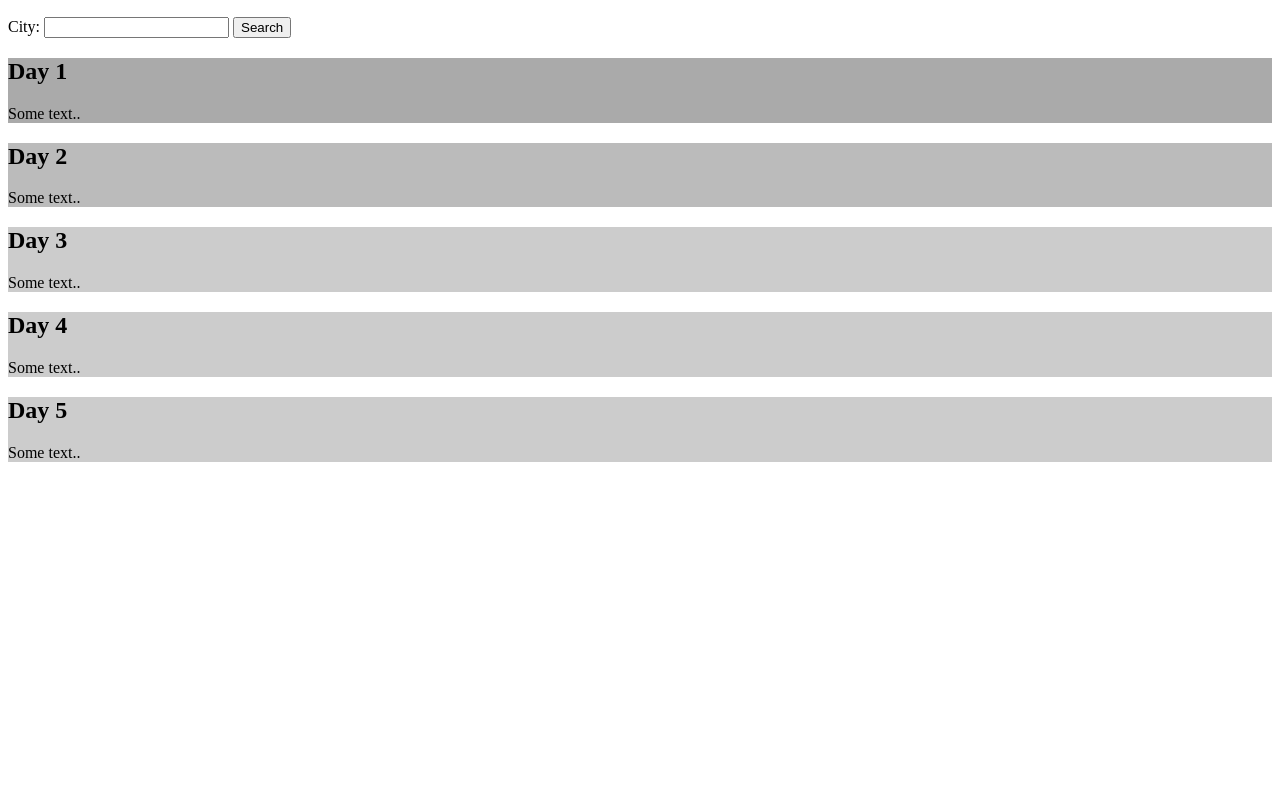
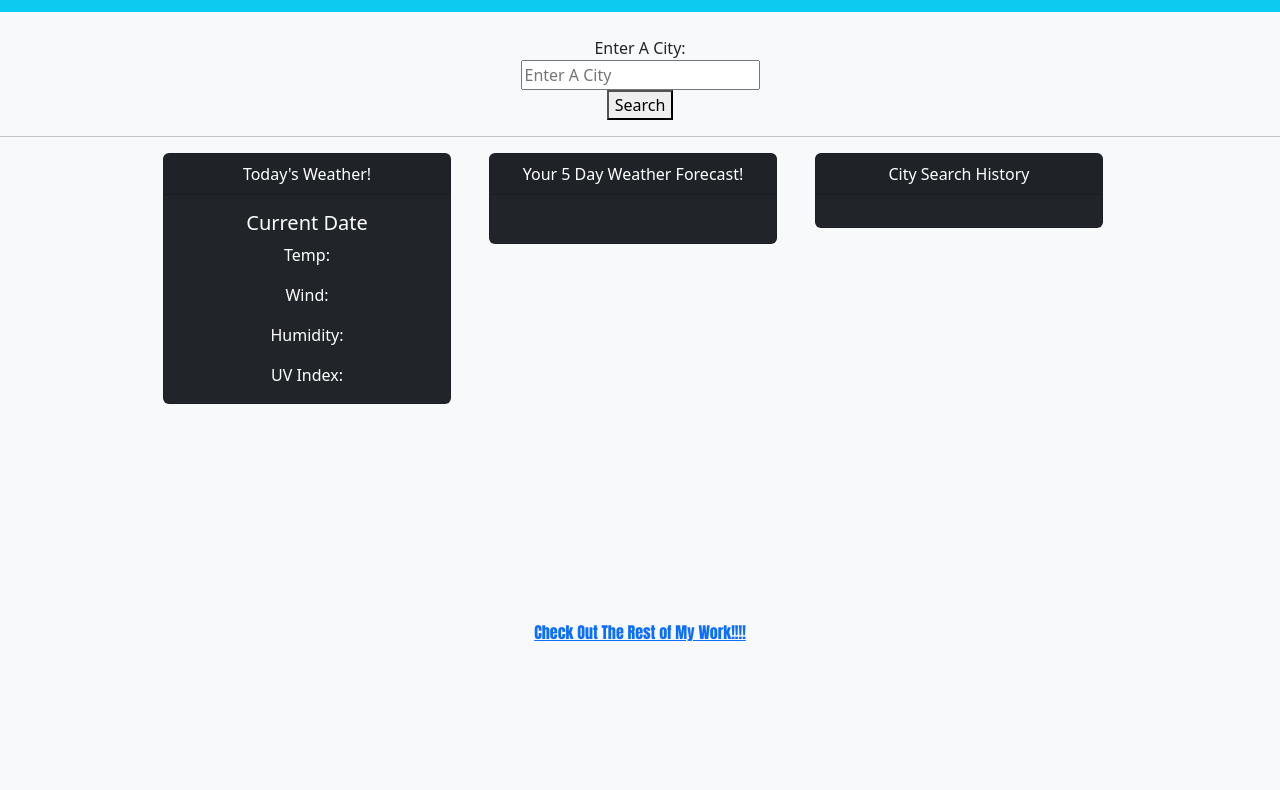
Before and after one commit to ssavane26/Handy-Weather-App-Redux, a plain HTML site: page index.html in a window 1280 px wide. Shown: the part 111-901 px from the top of the page. Before the commit the page ends 800 px from the top, so only its background shows below. Drawn offline with nearby package versions, Linux system fonts and the light colour scheme.

Commit message:
scrapped oringal styling and using bootstrap for a cleaner design

```diff
--- /dev/null
+++ b/Assets/style.css
@@ -0,0 +1,8 @@
+.gitlink {
+    font-family: Impact, Haettenschweiler, 'Arial Narrow Bold', sans-serif;
+    clear: both;
+    position: relative;
+    height: 200px;
+    margin-top: 200px;
+    text-align: center;
+}
--- a/index.html
+++ b/index.html
@@ -1,57 +1,67 @@
 <!DOCTYPE html>
     <html lang="en">
     <head>
-    <meta charset="UTF-8" />
-    <meta name="viewport" content="width=device-width, initial-scale=1.0" />
-    <title>Handy Weather App</title>
-    <link rel="stylesheet" type="text/css" href="Assets\style.css" />
-    <script
-      src="https://code.jquery.com/jquery-3.5.1.min.js"
-      integrity="sha256-9/aliU8dGd2tb6OSsuzixeV4y/faTqgFtohetphbbj0="
-      crossorigin="anonymous"
-    ></script>
+        <meta charset="UTF-8">
+        <meta http-equiv="X-UA-Compatible" content="IE=edge">
+        <meta name="viewport" content="width=device-width, initial-scale=1.0">
+    <link href="https://cdn.jsdelivr.net/npm/bootstrap@5.2.2/dist/css/bootstrap.min.css" rel="stylesheet" integrity="sha384-Zenh87qX5JnK2Jl0vWa8Ck2rdkQ2Bzep5IDxbcnCeuOxjzrPF/et3URy9Bv1WTRi" crossorigin="anonymous">
+       <link rel="stylesheet" href="Assets\style.css">
+    <title>Handy-Weather-App-Redux</title>
     </head>
-
-  <body>
-     <header class="container">
-        <div class="title">
-            <h1>Handy Weather App 🌥️</h1>
+    <body class="bg-light">
+        <header id="banner" class="display text-center p-4 bg-info text-black">
+            <div class="container">
+                <h1 class="display-4 text-center">Handy Weather App 🌥️</h1>
               </div>
         </header>
+        <br>
+<!-- // ---------------------Main Cards ------------------------------------ //  -->
+      <section class="text-center">
+          <form>
+              <label for="citySearch">Enter A City:</label><br>
+              <input type="text" id="citySearch" name="Enter A City" placeholder="Enter A City">
+          </form>
+          <button id="search">Search</button>
+          <hr>
 
-    <h2>Enter Your City Below!</h2>
+<div class="row justify-content-center">
 
-
-    City: <input type="text" id="cityInput" value="">
-    <button type="button" >Search</button>
-    <div class="row">
-        <div class="column" style="background-color:#aaa;">
-          <h2>Day 1</h2>
-          <p>Some text..</p>
+<div class="col-3">
+<div class="card text-white bg-dark mb-3" style="max-width: 18rem;">
+ <div class="card-header">Today's Weather!</div>
+ <div class="card-body">
+  <h5 class="card-title">Current Date</h5>
+    <p class="card-text">Temp:</p>
+    <p class="card-text">Wind:</p>
+    <p class="card-text">Humidity:</p>
+    <p class="card-text">UV Index:</p>
     </div>
-        <div class="column" style="background-color:#bbb;">
-          <h2>Day 2</h2>
-          <p>Some text..</p>
 </div>
-        <div class="column" style="background-color:#ccc;">
-          <h2>Day 3</h2>
-          <p>Some text..</p>
 </div>
-        <div class="column" style="background-color:#ccc;">
-            <h2>Day 4</h2>
-            <p>Some text..</p>
-          </div><div class="column" style="background-color:#ccc;">
-            <h2>Day 5</h2>
-            <p>Some text..</p>
+<div class="col-3">
+   <div class="card text-white bg-dark mb-3" style="max-width: 18rem;">
+   <div class="card-header">Your 5 Day Weather Forecast!</div>
+   <div class="card-body">
+   <h5 class="card-title"></h5>
+   <p class="card-text"></p>
+   <p class="card-text"></p>
+   <p class="card-text"></p>
+   </div>
    </div>
   </div>
 
+  <div class="col-3">
+    <div class="card text-white bg-dark mb-3" style="max-width: 18rem;">
+     <div class="card-header">City Search History</div>
+     <div class="card-body">
+        <p class="card-text" id="searchHistory"></p>
+     </div>
+    </div>
 
-
-
-        <footer>
+    </div>
+</div>
+</body>
+<footer class="gitlink">
+  <a href="https://github.com/ssavane26?tab=repositories">Check Out The Rest of My Work!!!!</a>
 </footer>
-
-    <script src="Assets\script.js"></script>
-  </body>
     </html>
```
Lines whose indentation alone changed are shown as unchanged.
